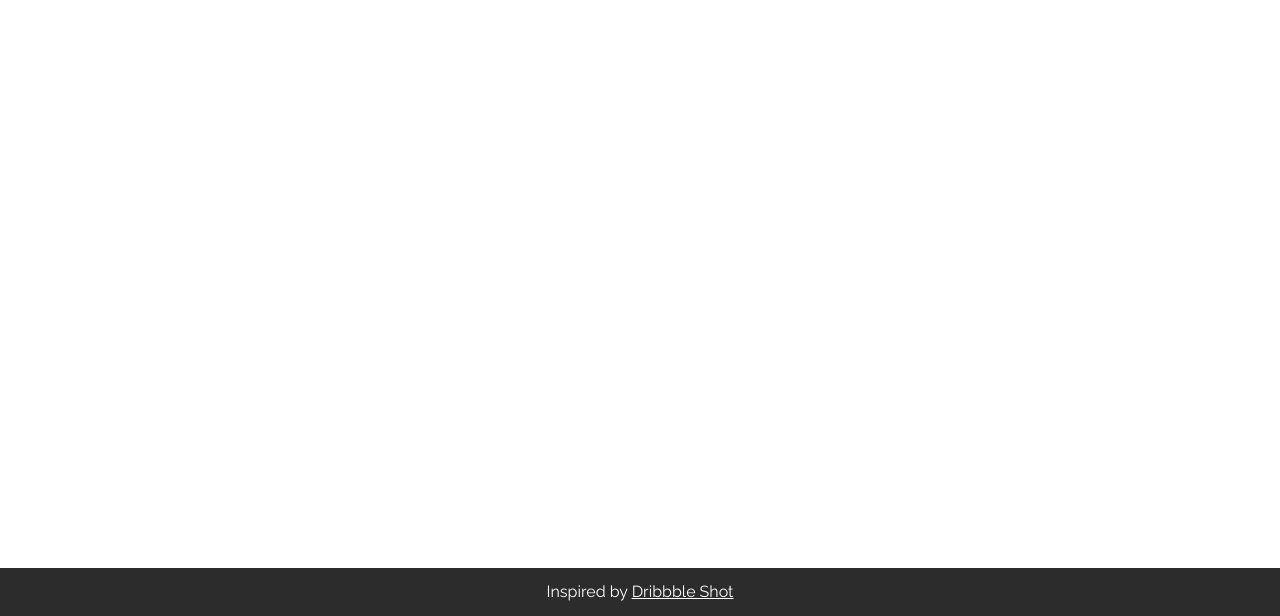
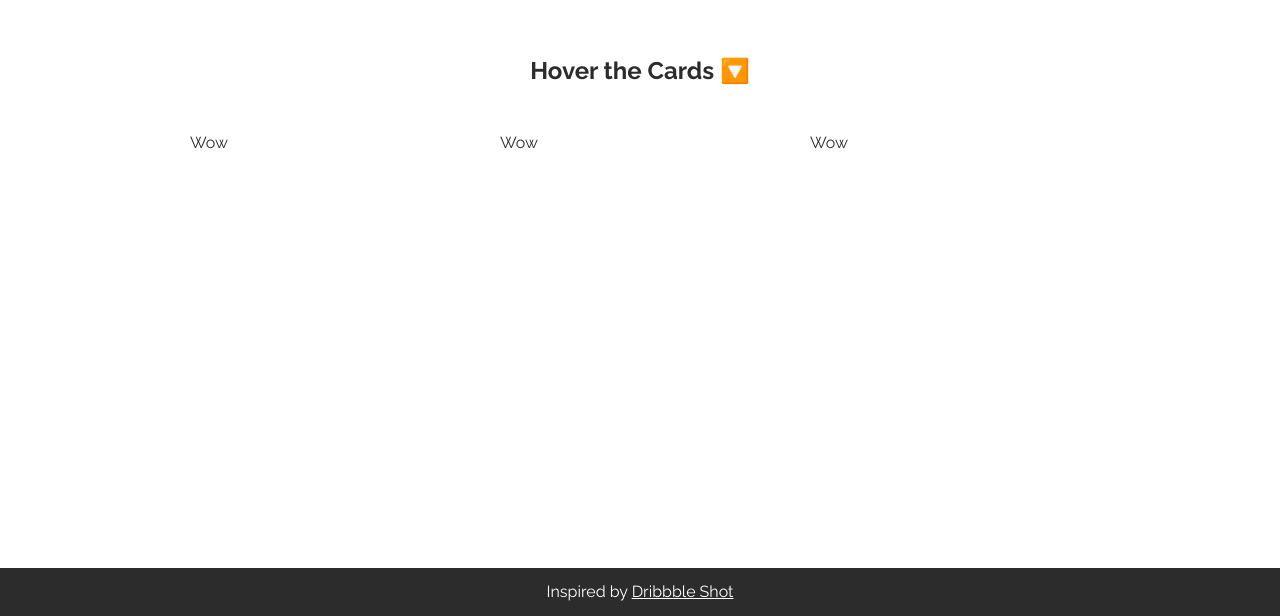
Before and after one commit to nat-davydova/gradient-cards-concept, a website built with Vite: page index.html in a window 1280 px wide. Shown: the part 184-800 px from the top of the page. Built offline with nearby package versions, Linux system fonts and the light colour scheme.

Commit message:
feat: add content structure and styles

```diff
--- a/index.html
+++ b/index.html
@@ -22,7 +22,11 @@
     </header>
 
     <div class="content">
+      <h2 class="subtitle">Hover the Cards 🔽</h2>
       <div class="container">
+        <div>Wow</div>
+        <div>Wow</div>
+        <div>Wow</div>
       </div>
     </div>
 
--- a/style.css
+++ b/style.css
@@ -74,6 +74,23 @@ body a {
     font-weight: 600;
 }
 
+.content {
+    margin: 60px auto;
+}
+
+.subtitle {
+    margin-top: 0;
+    margin-bottom: 50px;
+    text-align: center;
+}
+
+.container {
+    display: grid;
+    width: 900px;
+    grid-template-columns: repeat(3, 1fr);
+    gap: 30px;
+}
+
 .footer {
     margin-top: auto;
     padding: 15px;
```
